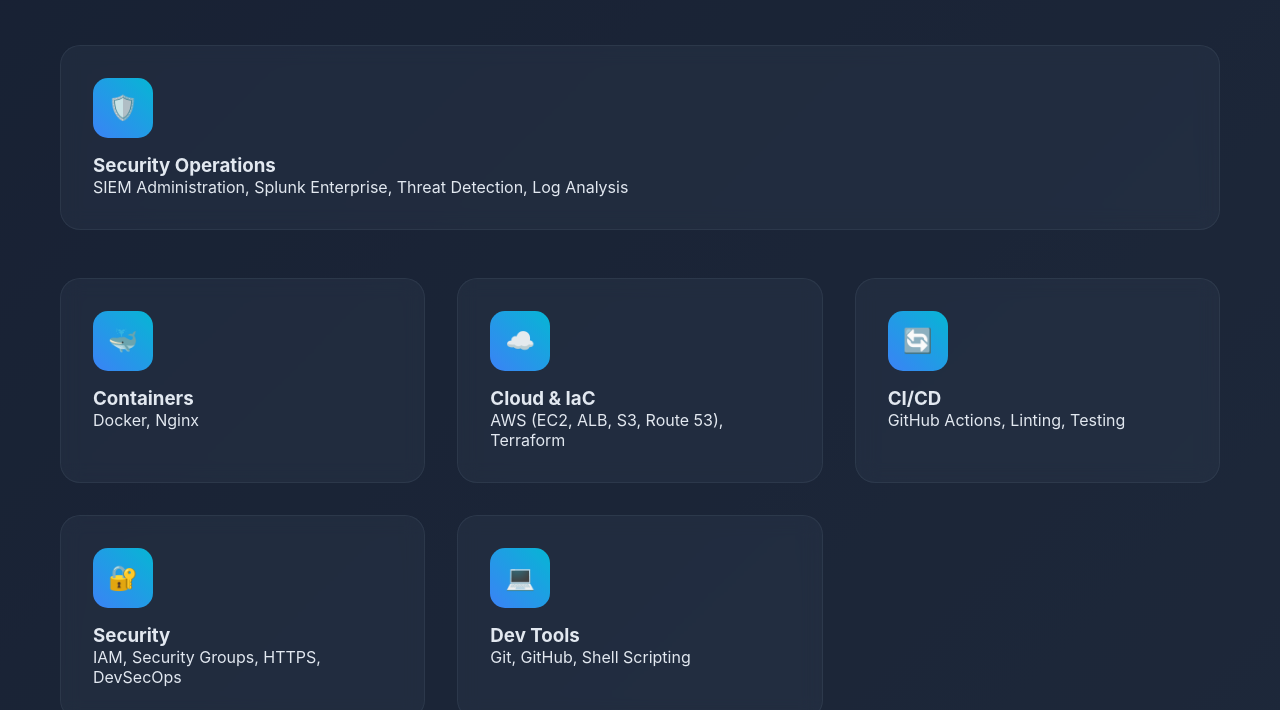
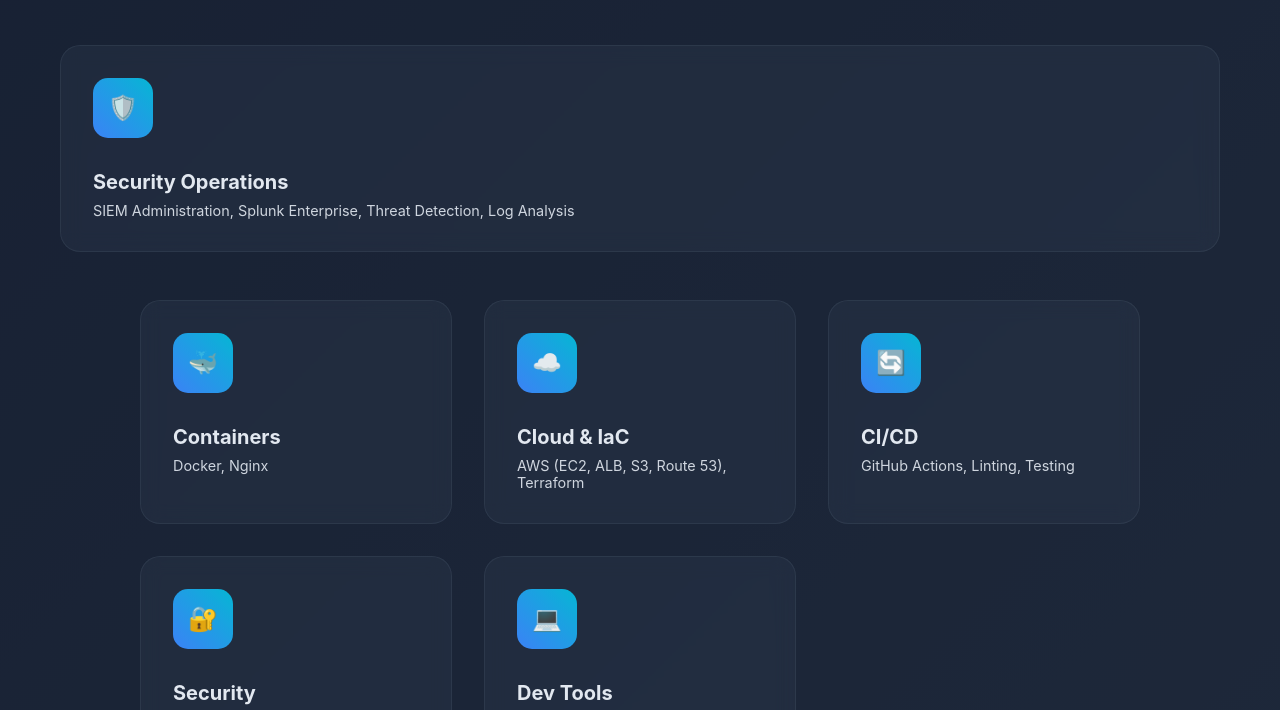
Before and after one commit to jasonvandeventer/jasonvandeventer.github.io, a website: page index.html in a window 1280 px wide. Shown: the part 687-1397 px from the top of the page. Drawn offline with Linux system fonts and the light colour scheme.

Commit message:
Adjusted formatting of skills cards in styles.css

```diff
--- a/styles.css
+++ b/styles.css
@@ -315,11 +315,15 @@
 
 .skills-grid {
   display: grid;
-  grid-template-columns: repeat(auto-fit, minmax(300px, 1fr));
+  grid-template-columns: repeat(auto-fit, minmax(280px, 1fr));
   gap: 2rem;
   margin-top: 3rem;
+  max-width: 1000px;
+  margin-left: auto;
+  margin-right: auto;
 }
 
+/* Force consistent card sizing */
 .skill-card {
   background: rgba(51, 65, 85, 0.3);
   backdrop-filter: blur(10px);
@@ -329,6 +333,21 @@
   transition: all 0.3s ease;
   position: relative;
   overflow: hidden;
+  min-height: 160px; /* Ensures consistent height */
+  display: flex;
+  flex-direction: column;
+}
+
+.skill-card h3 {
+  margin: 1rem 0 0.5rem 0;
+  font-size: 1.25rem;
+}
+
+.skill-card p {
+  margin: 0;
+  font-size: 0.9rem;
+  opacity: 0.9;
+  flex-grow: 1;
 }
 
 .skill-card:hover {
```
